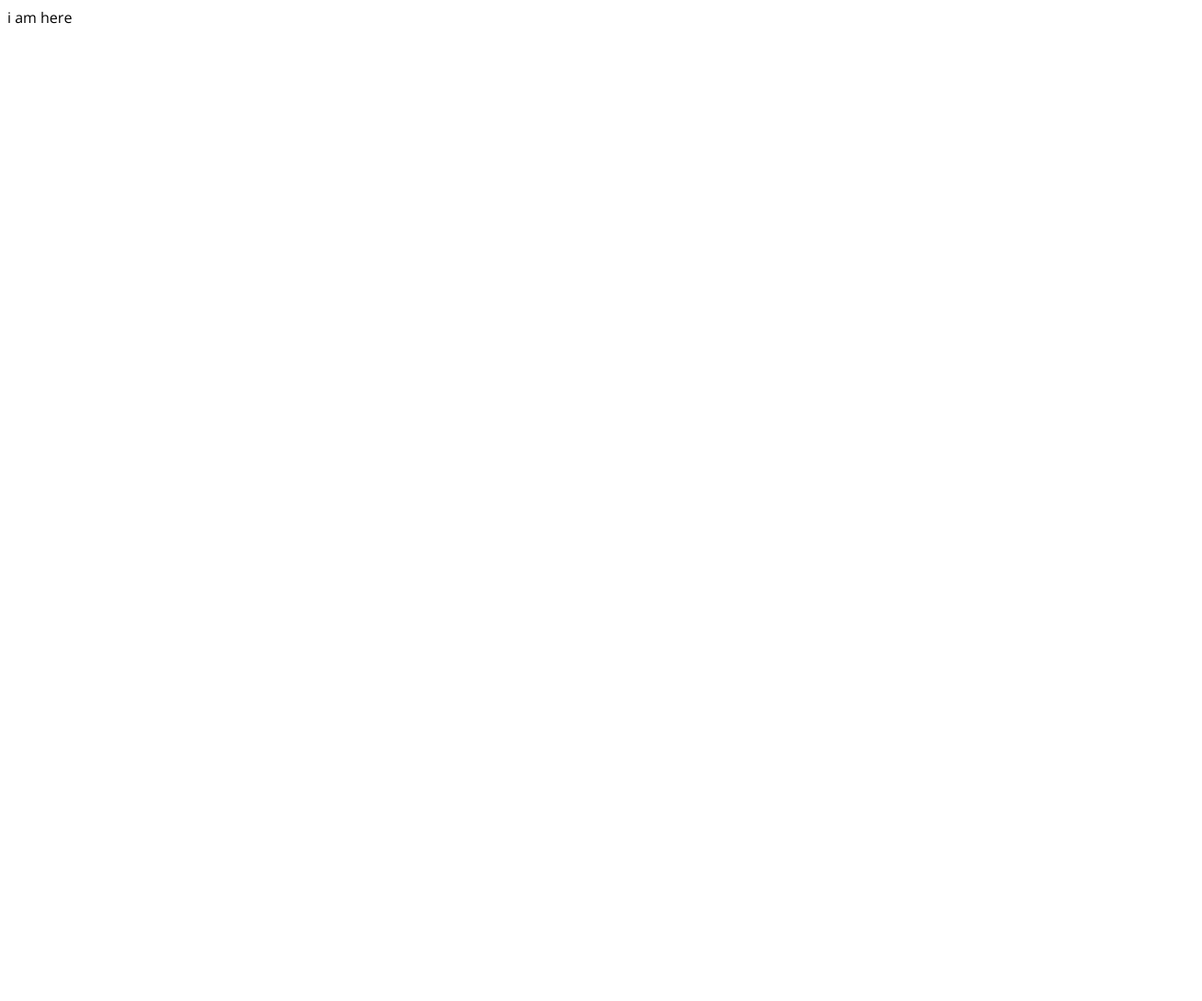
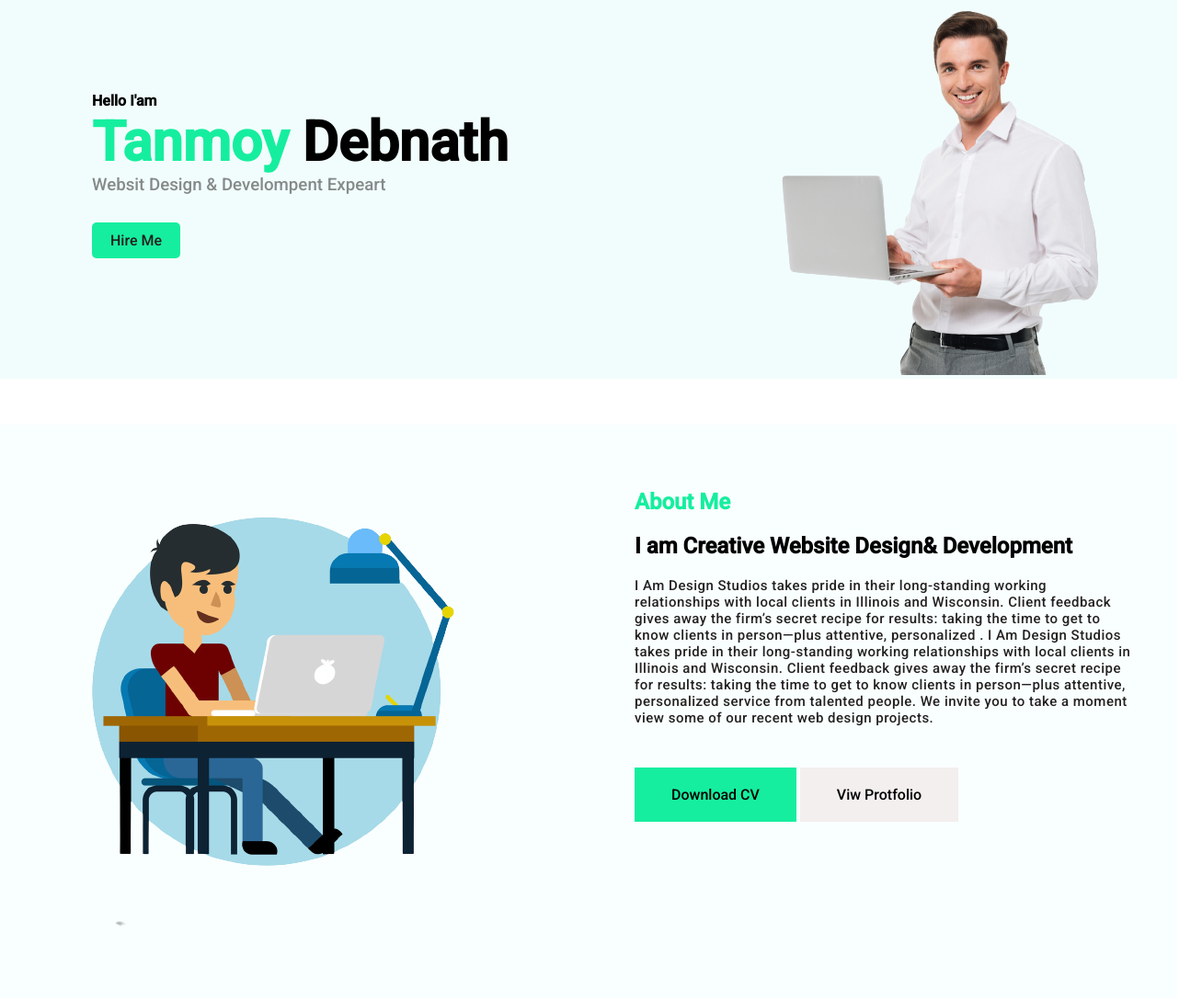
Before and after one commit to tanmoyspi/personal_protfolio, a plain HTML site: page index.html in a window 1280 px wide. Shown: the whole page at 92% size, 1307 px wide, since content can reach past the window. Before the commit the page ends 800 px from the top, so only its background shows below. Drawn offline with nearby package versions, Linux system fonts and the light colour scheme.

Commit message:
exprience_update

```diff
--- a/index.html
+++ b/index.html
@@ -8,14 +8,48 @@
     <title>Personal Protfolio</title>
     <link rel="preconnect" href="https://fonts.googleapis.com">
     <link rel="preconnect" href="https://fonts.gstatic.com" crossorigin>
-    <link href="https://fonts.googleapis.com/css2?family=Open+Sans&family=Roboto:wght@500&display=swap"
+    <link
+        href="https://fonts.googleapis.com/css2?family=Open+Sans&family=Poppins:wght@700&family=Roboto:wght@500&display=swap"
         rel="stylesheet">
     <link rel="stylesheet" href="style.css">
 
 </head>
 
 <body>
-    i am here
+    <section class="content_body">
+
+        <div class="content_section content_font">
+            <h4>Hello I'am</h4>
+            <h1><span class="t-collor">Tanmoy </span>Debnath</h1>
+            <h3>Websit Design & Develompent Expeart</h3>
+            <a href="https://www.linkedin.com/in/tanmoy-debnath-76342190/">Hire Me</a>
+        </div>
+        <div class="content_section content_2ndfont">
+            <img src="images/jonson.png" alt="jonsonphoto">
+        </div>
+
+    </section>
+    <section class="protfolio_body">
+        <div class="exprience_protfolio">
+            <img src="images/table-removebg-preview.png" alt="tableiamge">
+        </div>
+        <div class="exprience_protfolio ">
+            <h2><span class="hello_im">About Me</span></h2>
+            <h2>I am Creative Website Design& Development</h2>
+            <p>I Am Design Studios takes pride in their long-standing working relationships with local clients in
+                Illinois and Wisconsin. Client feedback gives away the firm’s secret recipe for results: taking the time
+                to get to know clients in person—plus attentive, personalized .
+                I Am Design Studios takes pride in their long-standing working relationships with local clients in
+                Illinois and Wisconsin. Client feedback gives away the firm’s secret recipe for results: taking the time
+                to get to know clients in person—plus attentive, personalized service from talented people.
+
+                We invite you to take a moment view some of our recent web design projects.
+            </p>
+            <a href="">Download CV</a>
+            <a style="background-color:rgba(240, 231, 231, 0.651);" href="">Viw Protfolio</a>
+        </div>
+
+    </section>
 </body>
 
 </html>
--- a/style.css
+++ b/style.css
@@ -1,4 +1,88 @@
 body{
     font-family: 'Open Sans', sans-serif;
+font-family: 'Poppins', sans-serif;
+font-family: 'Roboto', sans-serif;
+    margin:0%;
 
 }
+h4, h1{
+    margin: 0;
+}
+h3{
+    font-weight: 100;
+    margin: 0;
+    padding-bottom: 40px;
+    color: rgba(15, 13, 13, 0.479);
+
+}
+.content_body{
+    background-color: rgba(64, 224, 208, 0.075);
+}
+.content_section h1{
+    font-size: 60px;
+}
+
+section{
+    display: flex;
+    margin-bottom: 50px;
+}
+
+content_body{
+    background-color: #aefeff15;
+
+}
+.content_section{
+
+    padding-left: 50px;
+
+
+}
+
+.content_font{
+    margin-top: 100px;
+    width: 65%;
+    padding-left: 100px;
+}
+.content_2ndfont{
+    width: 30%;
+    padding-right: 200px;
+
+}
+.t-collor{
+    color: #16ee9f;
+}
+
+.content_section a{
+    background-color:#16ee9f ;
+    padding: 10px 20px;
+    text-decoration: none;
+    color: rgb(34, 30, 30);
+    border-radius: 5px;
+
+
+}
+.hello_im{
+    color: #16ee9f;
+}
+.protfolio_body{
+    background-color:rgba(167, 245, 237, 0.075);
+}
+.exprience_protfolio{
+    width: 100%;
+    padding: 50px;
+}
+.exprience_protfolio p{
+   color: rgb(36, 33, 33);
+   font-weight: 300px;
+   font-size: 15px;
+   font-style: normal;
+   font-stretch: wider  ;
+   padding-bottom: 50px;
+   letter-spacing: 0.5px;
+  text-transform: inherit;}
+.exprience_protfolio a{
+    text-decoration: none;
+    padding: 20px 40px;
+    color: black;
+    background-color: #16ee9f;
+}
```
Also changed, not shown: images/table-removebg-preview.png (added).
